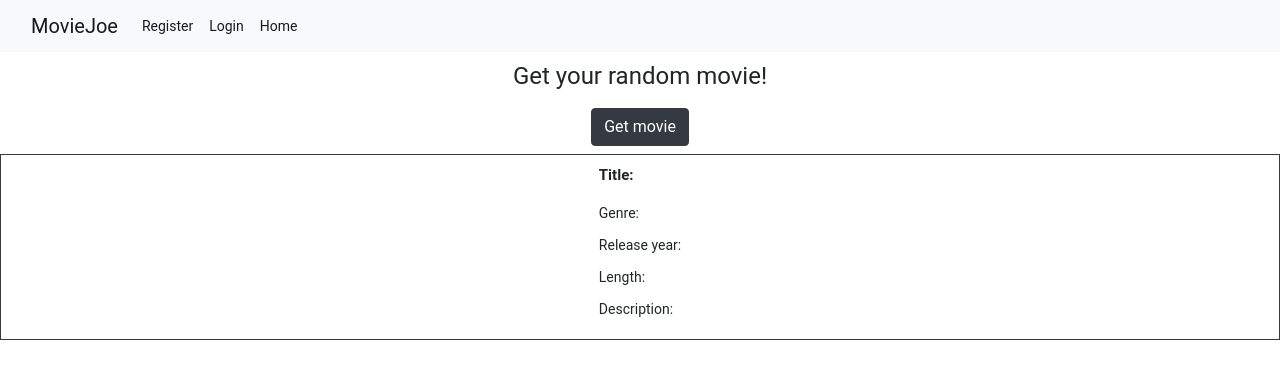
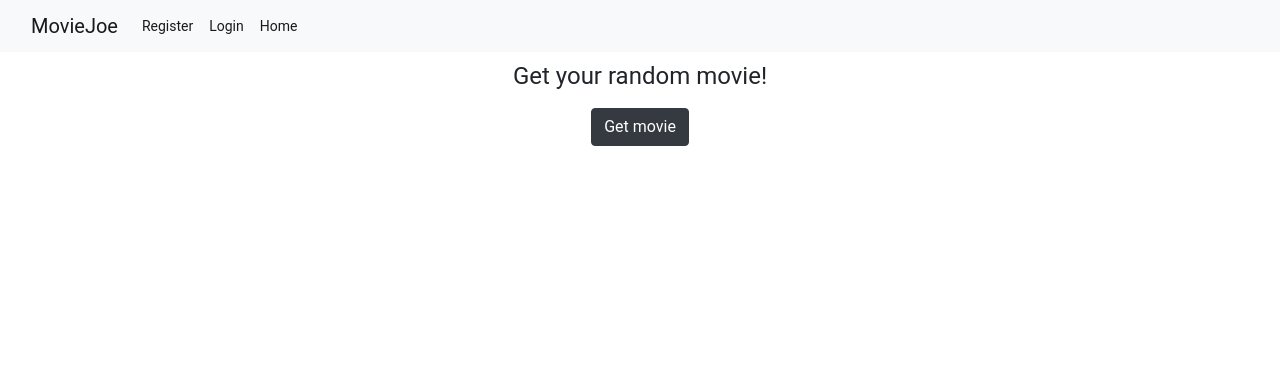
Before and after one commit to Silver36est/MovieJoe, an Angular app in the folder src/main/java/com/example/MovieJoe/UI/MovieJoe-angular/: page / in a window 1280 px wide. Shown: the top 378 px of the page. Built offline with nearby package versions, Linux system fonts and the light colour scheme.

Commit message:
hid movie info in random-movie component, now shows it when pressing random movie button

```diff
--- a/src/main/java/com/example/MovieJoe/UI/MovieJoe-angular/src/app/random-movie/random-movie.component.html
+++ b/src/main/java/com/example/MovieJoe/UI/MovieJoe-angular/src/app/random-movie/random-movie.component.html
@@ -5,7 +5,7 @@
   </div>
 </div>
 
-<div class="d-flex justify-content-center p-2 border border-dark">
+<div *ngIf="showMovie" class="d-flex justify-content-center p-2 border border-dark">
   <div>
     <h4><b>Title: {{movie.title}}</b></h4>
     <p>Genre: {{movie.genre}}</p>
--- a/src/main/java/com/example/MovieJoe/UI/MovieJoe-angular/src/app/random-movie/random-movie.component.ts
+++ b/src/main/java/com/example/MovieJoe/UI/MovieJoe-angular/src/app/random-movie/random-movie.component.ts
@@ -9,6 +9,7 @@ import {Movie} from "../models/movie/movie.model";
 })
 export class RandomMovieComponent implements OnInit {
   movie: Movie = new Movie();
+  showMovie: boolean = false;
 
   constructor(private movieService: MovieJoeService) { }
 
@@ -19,6 +20,7 @@ export class RandomMovieComponent implements OnInit {
     this.movieService.getRandomMovie()
       .then((response) => response.json())
       .then((response) => {
+        this.showMovie = true;
         this.movie = response;
       })
   }
```
